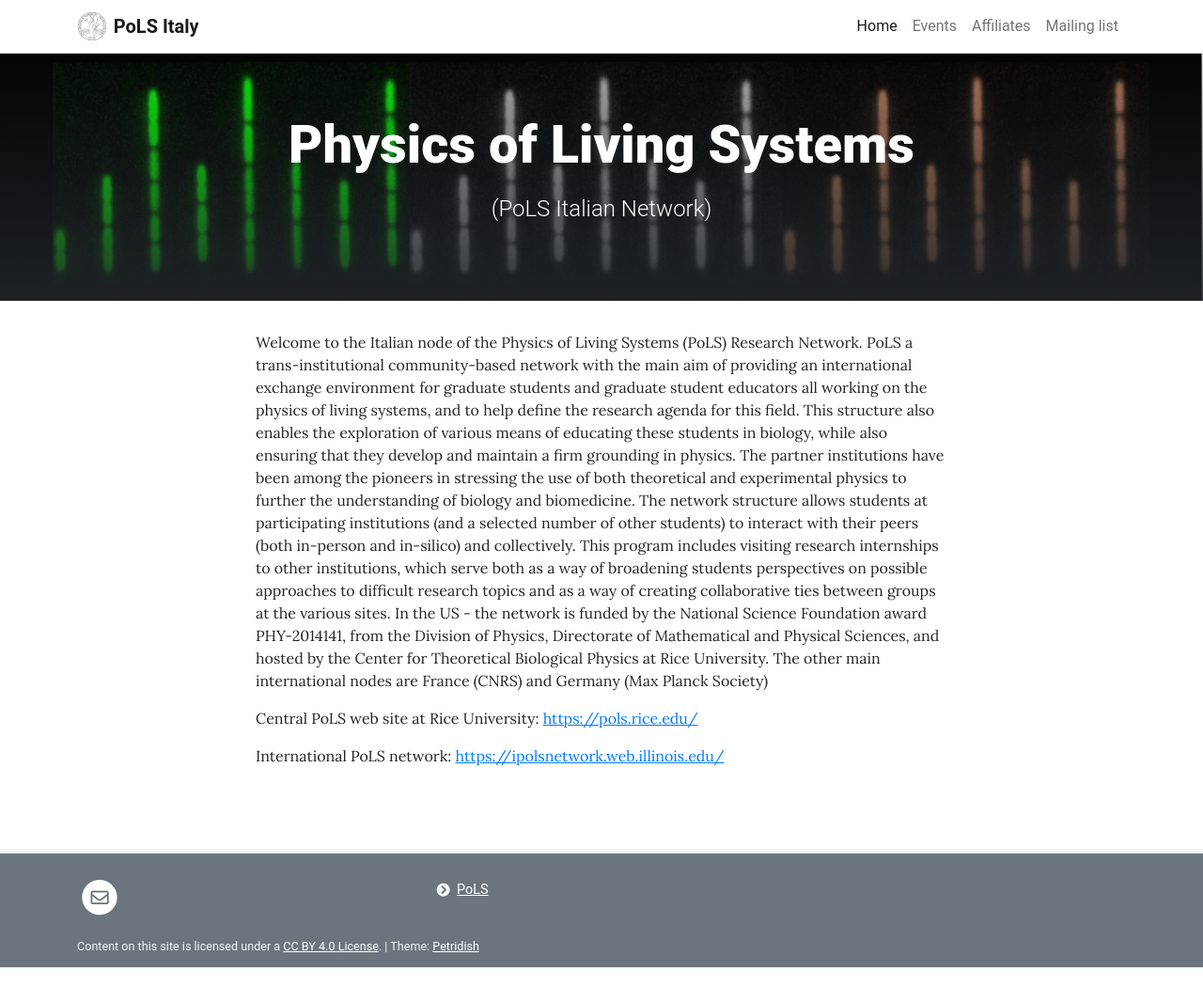
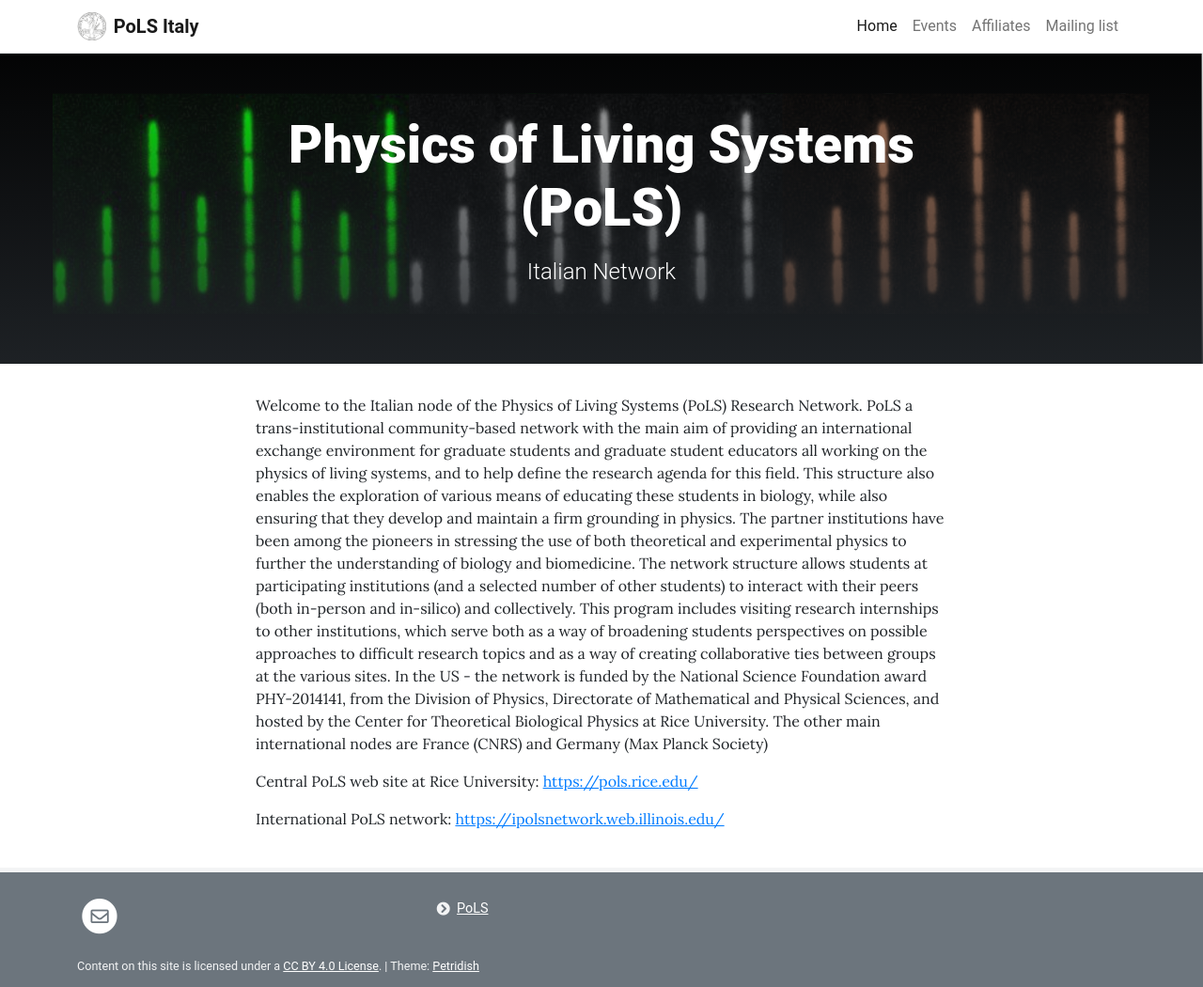
Before and after one commit to ilaria-iuliani/pols, a Jekyll site: the page built from pages/home.md, in a window 1280 px wide. Shown: the whole page at 94% size. Built offline with Jekyll 4.4.1, drawn with Linux system fonts in a browser that asks for light colours; before the commit the page ends 1029 px from its top, so only the background shows below that.

```diff
--- a/pages/home.md
+++ b/pages/home.md
@@ -1,6 +1,6 @@
 ---
-title: Physics of Living Systems
-description: (PoLS Italian Network)
+title: Physics of Living Systems (PoLS)
+description: Italian Network
 background: /assets/theme/images/gwr.png
 permalink: /
 ---
```
